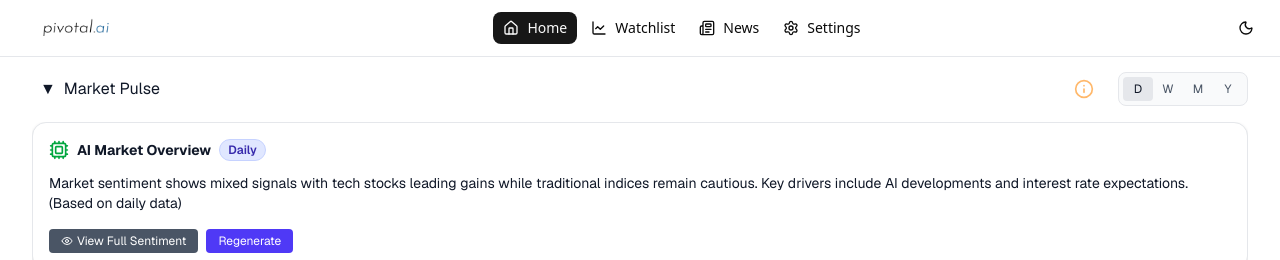
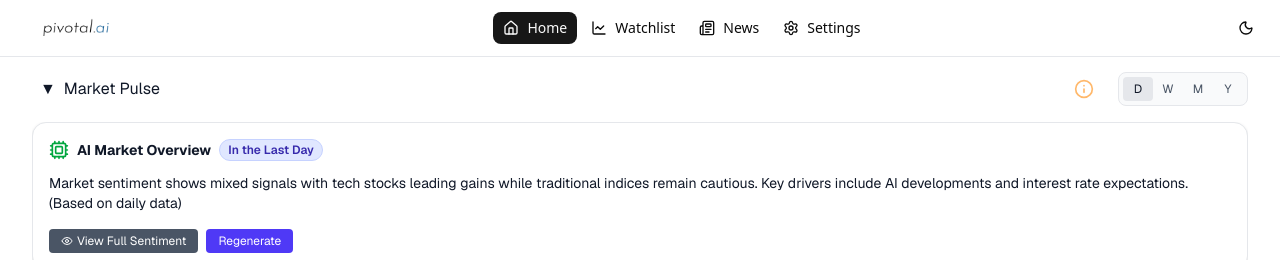
Before and after one commit to eddietal2/pivotal.ai, a Next.js app in the folder f-e/: page /home in a window 1280 px wide. Shown: the top 260 px of the page. Built offline with nearby package versions, Linux system fonts and the light colour scheme.

Commit message:
MarketOverview / in the last  --- (text updates)

```diff
--- a/f-e/components/ui/MarketOverview.tsx
+++ b/f-e/components/ui/MarketOverview.tsx
@@ -178,7 +178,7 @@ export default function MarketOverview({ pulses, timeframe, onOpenInfo, onStateC
             AI Market Overview
             {timeframe && (
               <span className="inline-flex items-center px-2 py-0.5 text-xs font-semibold rounded-full bg-indigo-100 text-indigo-800 dark:bg-indigo-900 dark:text-indigo-200 border border-indigo-200 dark:border-indigo-700">
-                {timeframe === 'D' ? 'Daily' : timeframe === 'W' ? 'Weekly' : timeframe === 'M' ? 'Monthly' : 'Yearly'}
+                {timeframe === 'D' ? 'In the Last Day' : timeframe === 'W' ? 'In the Last Week' : timeframe === 'M' ? 'In the Last Month' : 'In the Last Year'}
               </span>
             )}
           </h5>
```
